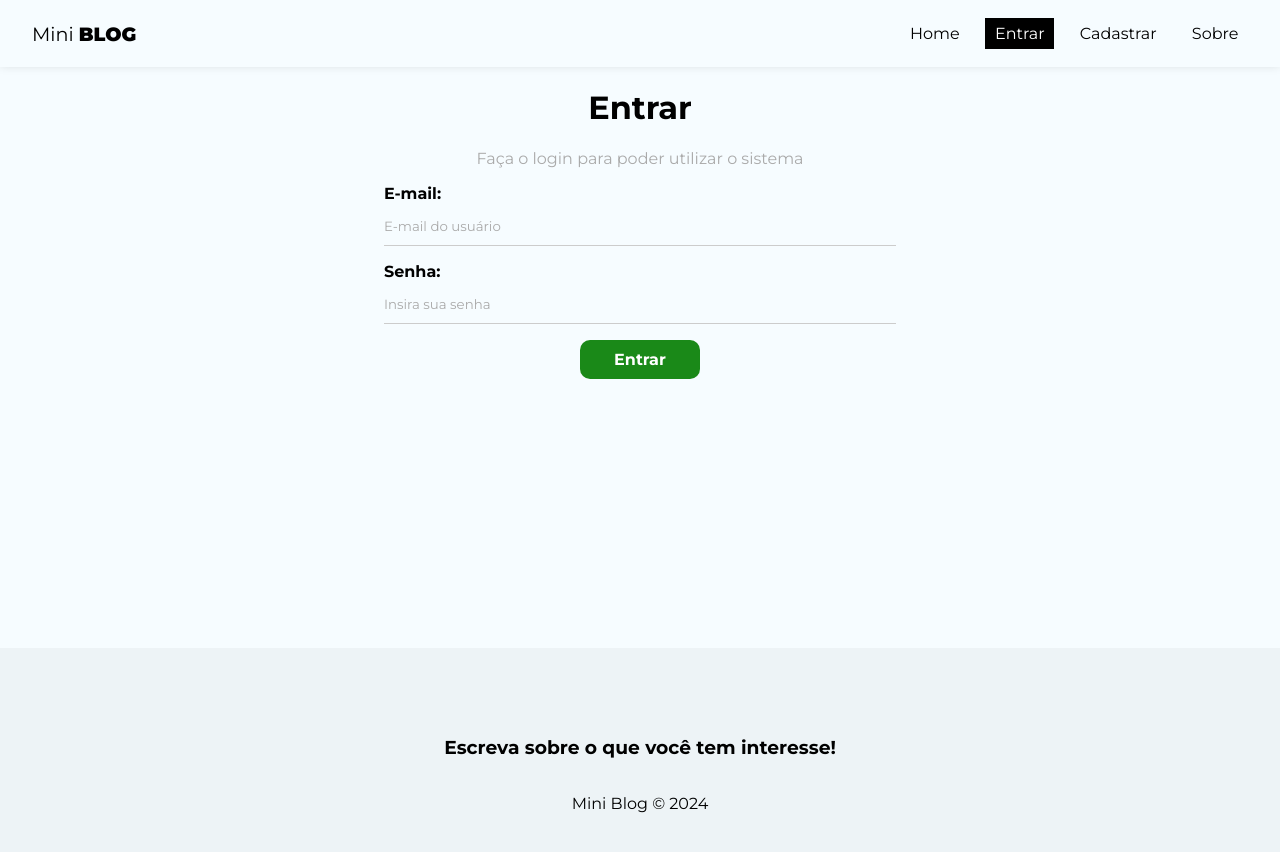
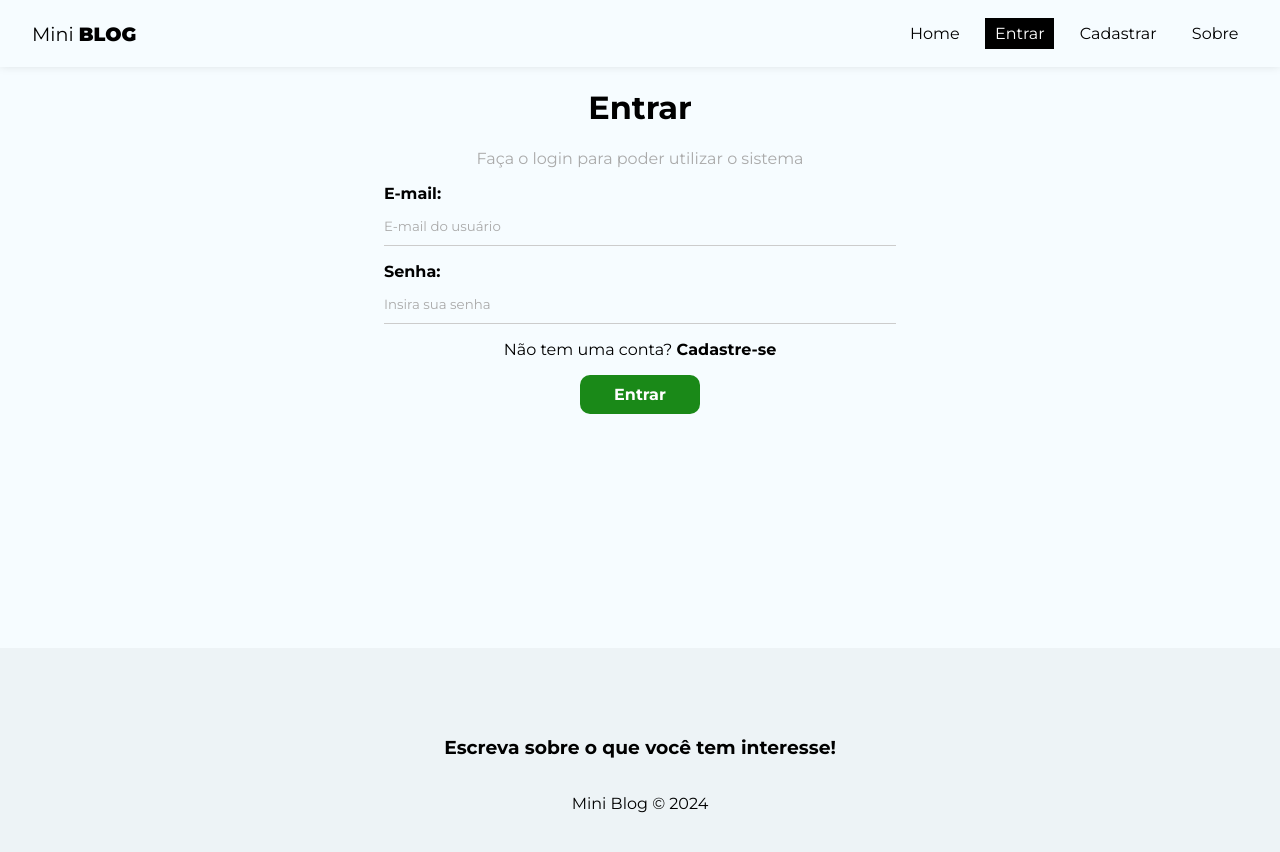
Before and after one commit to oldrado-jr/mini-blog, a React (Vite) app: page /login in a window 1280 px wide. Shown: the top 852 px of the page. Built offline with nearby package versions, Linux system fonts and the light colour scheme; no server answers.

Commit message:
feat: add link to register page in login page

```diff
--- a/src/pages/Login/index.jsx
+++ b/src/pages/Login/index.jsx
@@ -1,4 +1,5 @@
 import { useEffect, useState } from "react";
+import { Link } from "react-router-dom";
 
 import { useAuthentication } from "../../hooks/useAuthentication";
 
@@ -57,6 +58,12 @@ function Login() {
             onChange={(e) => setPassword(e.target.value)}
           />
         </label>
+        <p className={styles['sign-up']}>
+          Não tem uma conta?&nbsp;
+          <Link to="/register">
+            Cadastre-se
+          </Link>
+        </p>
         {!loading && <button className="btn">Entrar</button>}
         {loading && <button className="btn" disabled>Aguarde...</button>}
         {error && <p className="error">{error}</p>}
--- a/src/pages/Login/styles.module.css
+++ b/src/pages/Login/styles.module.css
@@ -5,3 +5,11 @@
 .login p {
   color: #aaa;
 }
+
+.login .sign-up {
+  color: #000;
+}
+
+.login .sign-up a {
+  font-weight: bold;
+}
```
